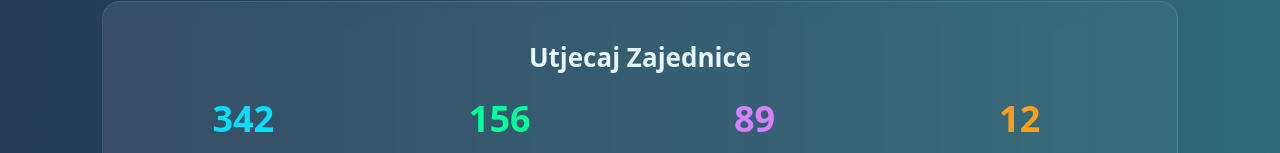
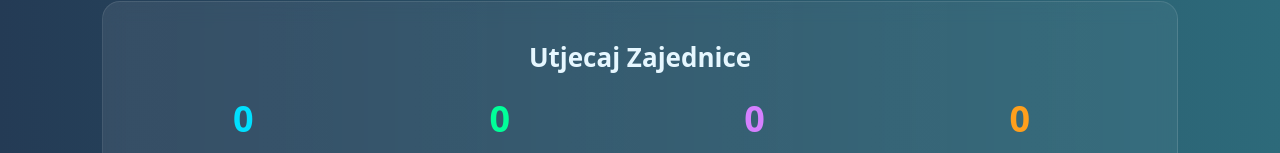
Before and after one commit to Junaid-Taqi/orator-public-portal, a React (Create React App) app: page /report in a window 1280 px wide. Shown: the part 647-800 px from the top of the page. Built offline with nearby package versions, Linux system fonts and the light colour scheme; no server answers.

Commit message:
statistics count

```diff
--- a/src/components/Home.js
+++ b/src/components/Home.js
@@ -12,6 +12,12 @@ import { serverUrl } from "../Services/Constants/Constants";
 const Home = () => {
     const { t } = useTranslation();
     const [latestUpdates, setLatestUpdates] = useState([]);
+    const [impactCounts, setImpactCounts] = useState({
+        allUsersCount: 0,
+        problemsResolvedCount: 0,
+        totalPublishedSlidesCount: 0,
+        upcomingEventsCount: 0,
+    });
 
     useEffect(() => {
         const fetchLatestUpdates = async () => {
@@ -23,6 +29,12 @@ const Home = () => {
                 const data = await response.json();
                 if (response.ok && data?.success && Array.isArray(data?.data)) {
                     setLatestUpdates(data.data);
+                    setImpactCounts({
+                        allUsersCount: Number(data?.allUsersCount || 0),
+                        problemsResolvedCount: Number(data?.problemsResolvedCount || 0),
+                        totalPublishedSlidesCount: Number(data?.totalPublishedSlidesCount || 0),
+                        upcomingEventsCount: Number(data?.upcomingEventsCount || 0),
+                    });
                 }
             } catch (error) {}
         };
@@ -127,22 +139,22 @@ const Home = () => {
 
                     <div className="impact-stats">
                         <div className="impact-item">
-                            <h3 className="impact-blue">342</h3>
+                            <h3 className="impact-blue">{impactCounts.allUsersCount}</h3>
                             <p>{t('home.activeCitizens')}</p>
                         </div>
 
                         <div className="impact-item">
-                            <h3 className="impact-green">156</h3>
+                            <h3 className="impact-green">{impactCounts.problemsResolvedCount}</h3>
                             <p>{t('home.problemsResolved')}</p>
                         </div>
 
                         <div className="impact-item">
-                            <h3 className="impact-purple">89</h3>
+                            <h3 className="impact-purple">{impactCounts.totalPublishedSlidesCount}</h3>
                             <p>{t('home.newsUpdates')}</p>
                         </div>
 
                         <div className="impact-item">
-                            <h3 className="impact-orange">12</h3>
+                            <h3 className="impact-orange">{impactCounts.upcomingEventsCount}</h3>
                             <p>{t('home.upcomingEvents')}</p>
                         </div>
                     </div>
```
